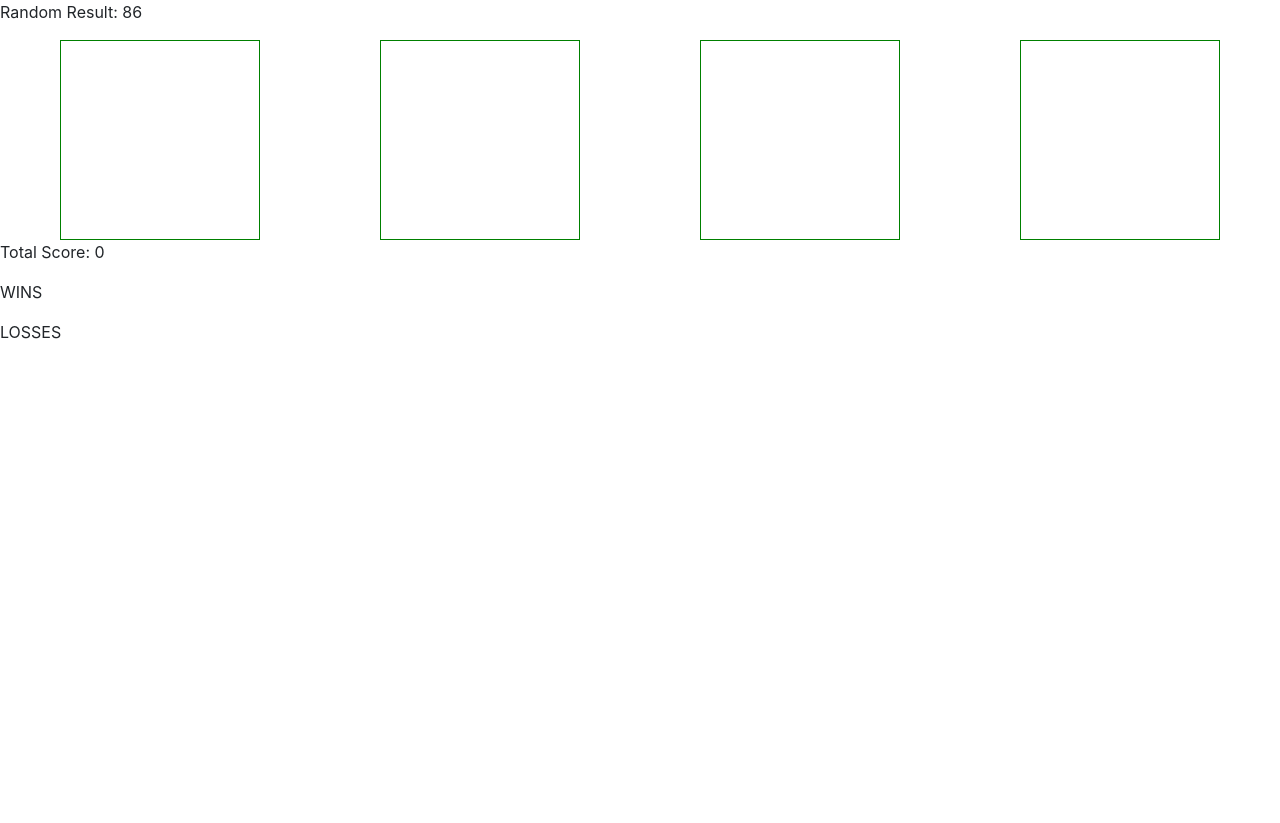
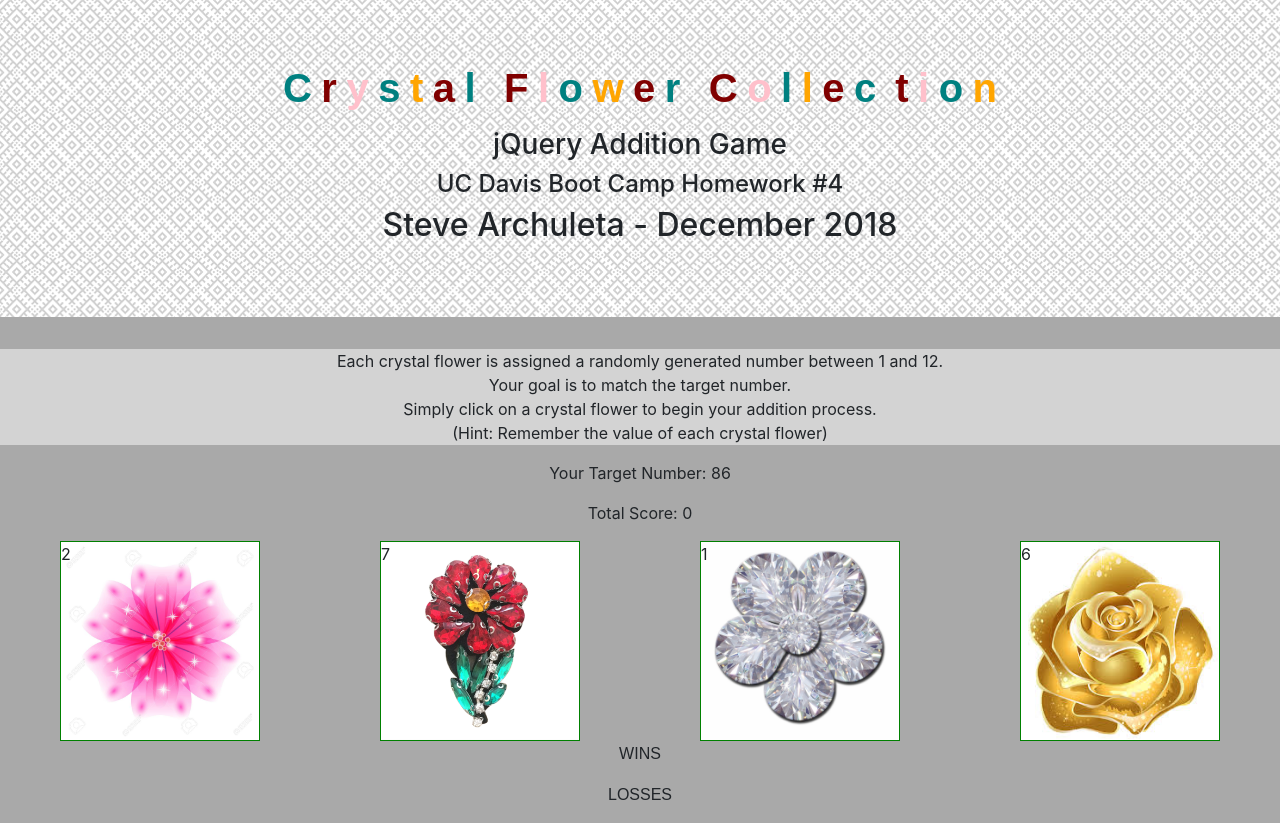
Before and after one commit to stevearchuleta/04a_flower_crystals_collector_game, a plain HTML site: page index.html in a window 1280 px wide. Before the commit the page ends 800 px from the top, so only its background shows below. Drawn offline with nearby package versions, Linux system fonts and the light colour scheme.

Commit message:
minor refactoring

```diff
--- a/assets/css/style.css
+++ b/assets/css/style.css
@@ -1,3 +1,7 @@
+
+.jumbotron {
+  background: url(../css/../images/circuit.png);
+}
 
 .crystals{
   display: flex;
@@ -14,3 +18,15 @@
 img{
   width: 50px;
 }
+
+body {
+  background: darkgray;
+}
+
+span {
+  font-family: fantasy, Arial, Helvetica, sans-serif
+}
+
+#instructions {
+  text-align: center;
+}
--- a/assets/javascript/game.js
+++ b/assets/javascript/game.js
@@ -4,14 +4,21 @@ var losses = 0;
 var wins = 0;
 var previous = 0;
 
-var resetAndStart = function(){
+var images = ['assets/images/crystal-flower-1.jpg',
+              'assets/images/crystal-flower-3.png',
+              'assets/images/crystal-flower-2.png',
+              'assets/images/crystal-flower-3.jpeg',];
+
+var resetAndStart = function() {
   $('.crystals').empty();
 
-var images = ['unit-4-game/assets/images/images.jpeg', 'unit-4-game/assets/images/images 33.jpeg', 'unit-4-game/assets/images/images (2).jpeg', 'unit-4-game/assets/images/images (1).jpeg'];
 
+//<img src="../images/images.jpeg">
+
+//apppend this image to the dom
   randomResult = Math.floor(Math.random() * 69 ) +30;
   //console.log("test");
-  $('#result').html("Random Result: " + randomResult);
+  $('#result').html("Your Target Number: " + randomResult);
 
     for(var i=0; i < 4; i++){
     var random = Math.floor(Math.random()* 11) +1;
@@ -22,7 +29,7 @@ var images = ['unit-4-game/assets/images/images.jpeg', 'unit-4-game/assets/image
       "class": 'crystal',
       'data-random': random
     });
-    //crystal.html(random);
+    crystal.html(random);
     crystal.css({
       "background-image":"url('"
 + images[i] + "')",
@@ -34,8 +41,10 @@ var images = ['unit-4-game/assets/images/images.jpeg', 'unit-4-game/assets/image
   $("#previous").html("Total Score: " + previous);
 }
 
-//invoke the function when the page loads
+//invoke the reset function when the page loads
 resetAndStart();
+
+
 
 //event delegation (ask Uzair)
   $(document).on('click', ".crystal", function(){
@@ -44,7 +53,7 @@ resetAndStart();
 
   previous += num;
 
-  $("#previous").html("Total Score: " + previous);
+  $("#previous").html("Your Total Score: " + previous);
   //console.log(previous)
 
   if (previous > randomResult){
--- a/index.html
+++ b/index.html
@@ -1,30 +1,79 @@
 <!DOCTYPE html>
 <html lang="en">
+
 <head>
   <meta charset="UTF-8">
-  <meta name="viewport" content="width=device-width, initial-scale=1.0">
-  <meta http-equiv="X-UA-Compatible" content="ie=edge">
-  <!-- CSS -->
-  <link rel="stylesheet" href="https://stackpath.bootstrapcdn.com/bootstrap/4.1.3/css/bootstrap.min.css" integrity="sha384-MCw98/SFnGE8fJT3GXwEOngsV7Zt27NXFoaoApmYm81iuXoPkFOJwJ8ERdknLPMO" crossorigin="anonymous">
-  <link rel="stylesheet" href="assets/css/style.css">
+  <meta name="viewport"
+        content="width=device-width, initial-scale=1.0">
+  <meta http-equiv="X-UA-Compatible"
+        content="ie=edge">
+
+  <link rel="stylesheet"
+        href="https://stackpath.bootstrapcdn.com/bootstrap/4.1.3/css/bootstrap.min.css" integrity="sha384-MCw98/SFnGE8fJT3GXwEOngsV7Zt27NXFoaoApmYm81iuXoPkFOJwJ8ERdknLPMO" crossorigin="anonymous">
+  <link rel="stylesheet"
+        href="assets/css/style.css">
+  <link rel="stylesheet"
+        href="assets/images/images">
   <title>Crystal Collector</title>
 </head>
+
 <body>
 
-  <p id="result"></p>
+      <div class="jumbotron jumbotron-fluid">
+            <div class="container" style= "text-align: center">
+              <h1><b><p>
+                        <span style='color: teal'>C</span>
+                        <span style='color: maroon'>r</span>
+                        <span style='color: pink'>y</span>
+                        <span style='color: teal'>s</span>
+                        <span style='color: orange'>t</span>
+                        <span style='color: maroon'>a</span>
+                        <span style='color: teal'>l</span>&nbsp;&nbsp;
+                        <span style='color: maroon'>F</span>
+                        <span style='color: pink'>l</span>
+                        <span style='color: teal'>o</span>
+                        <span style='color: orange'>w</span>
+                        <span style='color: maroon'>e</span>
+                        <span style='color: teal'>r</span>&nbsp;&nbsp;
+                        <span style='color: maroon'>C</span>
+                        <span style='color: pink'>o</span>
+                        <span style='color: teal'>l</span>
+                        <span style='color: orange'>l</span>
+                        <span style='color: maroon'>e</span>
+                        <span style='color: teal'>c</span>&nbsp;
+                        <span style='color: maroon'>t</span>
+                        <span style='color: pink'>i</span>
+                        <span style='color: teal'>o</span>
+                        <span style='color: orange'>n</span>
+                      </p></b></h1>
+              <h3>jQuery Addition Game</h3>
+              <h4>UC Davis Boot Camp Homework #4</h4>
+              <h2>Steve Archuleta - December 2018</h2>
+            </div>
+      </div>
 
+      </div style="text-align: center">
+            <p    id="instructions"
+                  style="background: lightgrey">Each crystal flower is assigned a randomly generated number between 1 and 12. <br>Your goal is to match the target number. <br>Simply click on a crystal flower to begin your addition process. <br>(Hint: Remember the value of each crystal flower)</p>
 
-<div class="crystals">
+            <p    id="result"
+                  style="text-align: center"></p>
+            <p    id="previous"
+                  style="text-align: center">Your Total Score: </p>
 
-</div>
+      <div class="crystals">
 
-<p id="previous">PREVIOUS</p>
+      </div>
 
-<p id="wins">WINS</p>
-<p id="losses">LOSSES</p>
+      <div style="text-align: center">
+            <p><span id="wins">WINS</span></p>
+            <p><span id="losses">LOSSES</span></p>
+      </div>
 
 <!-- JS -->
-<script src="https://code.jquery.com/jquery-3.3.1.min.js" integrity="sha256-FgpCb/KJQlLNfOu91ta32o/NMZxltwRo8QtmkMRdAu8=" crossorigin="anonymous" ></script>
+<script src="https://code.jquery.com/jquery-3.3.1.min.js"
+        integrity="sha256-FgpCb/KJQlLNfOu91ta32o/NMZxltwRo8QtmkMRdAu8="
+        crossorigin="anonymous" ></script>
 <script src="assets/javascript/game.js"></script>
 
 </body>
```
Also changed, not shown: assets/images/circuit.png (added), assets/images/crystal-flower-1.jpg (added), assets/images/crystal-flower-2.png (added), assets/images/crystal-flower-3.jpeg (added), assets/images/crystal-flower-3.png (added), 1 other file.
